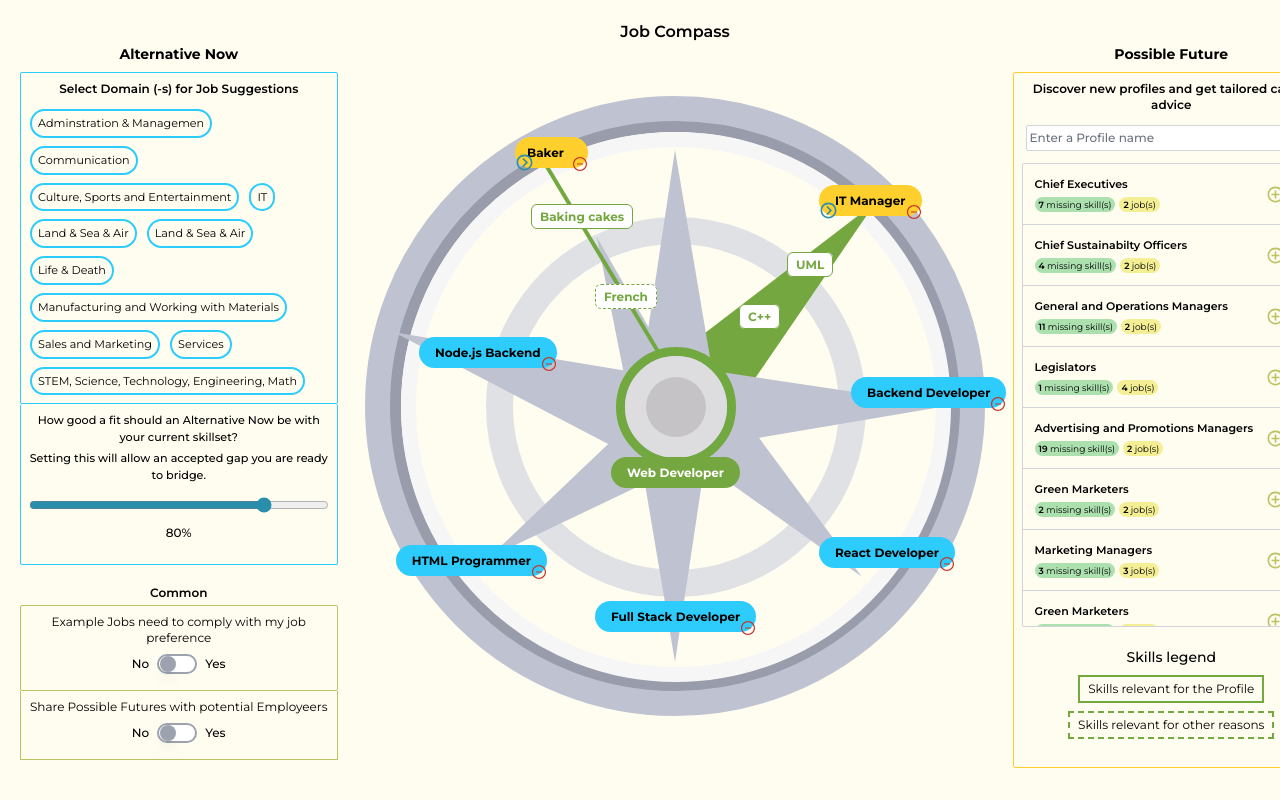
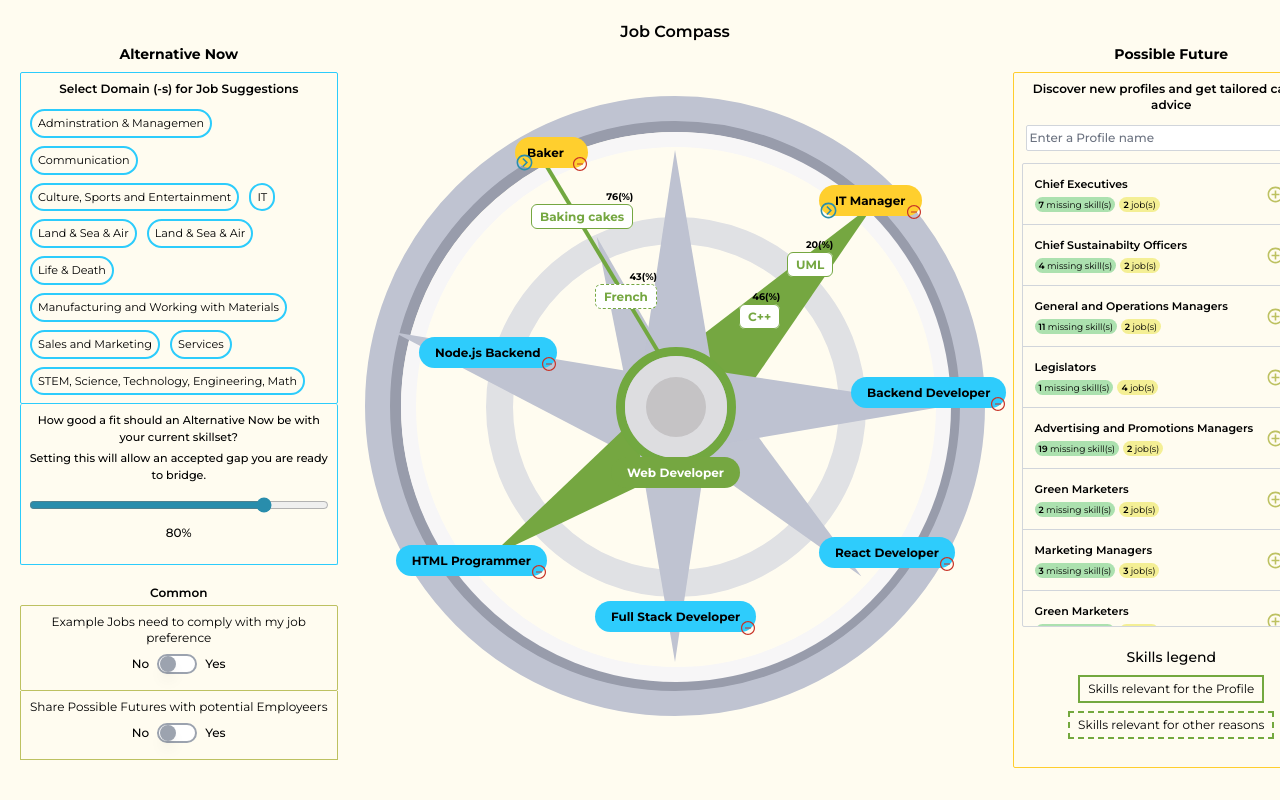
Before and after one commit to VictoriaAde/job-compass, a Next.js app: page / in a window 1280 px wide. Shown: the top 800 px of the page. Built offline with nearby package versions, Linux system fonts and the light colour scheme.

Commit message:
add percentage number to profile

```diff
--- a/app/_sections/compass.tsx
+++ b/app/_sections/compass.tsx
@@ -24,7 +24,7 @@ const Compass: React.FC = () => {
       {/* triangles */}
       <div className="absolute">
         <div className="custom_clip_path w-40 h-64 bg-[#BFC3D1] transform rotate-[-71deg] absolute top-24 left-[-10rem]"></div>
-        <div className="custom_clip_path w-40 h-64 bg-[#BFC3D1] transform rotate-[-124deg] absolute top-52 left-[-5rem]"></div>
+        <div className="custom_clip_path w-40 h-64 bg-[#75A741] transform rotate-[-124deg] absolute top-52 left-[-5rem]"></div>
         <div className="custom_clip_path w-36 h-56 bg-[#BFC3D1] transform rotate-[-20deg] absolute top-20 left-[-2rem]"></div>
         <div className="custom_clip_path w-40 h-64 bg-[#75A741] transform rotate-[44deg] absolute top-4 left-28"></div>
         <div className="custom_clip_path w-40 h-64 bg-[#BFC3D1] transform rotate-[135deg] absolute top-52 left-24"></div>
@@ -110,16 +110,25 @@ const Compass: React.FC = () => {
 
         {/* normal border */}
         <div className="absolute top-[-5rem] left-[-9rem]">
+          <span className="absolute top-[-14px] right-0  text-[0.6rem] text-black font-bold ">
+            76(%)
+          </span>
           <span className="border border-[#75A741] bg-white text-[#75A741] text-xs py-1 px-2 rounded-md font-bold whitespace-nowrap">
             Baking cakes
           </span>
         </div>
         <div className="absolute top-5 left-[4rem]">
+          <span className="absolute top-[-14px] right-0 text-[0.6rem] text-black font-bold ">
+            46(%)
+          </span>
           <span className="border border-[#75A741] bg-white text-[#75A741] text-xs py-1 px-2 rounded-md font-bold whitespace-nowrap">
             C++
           </span>
         </div>
         <div className="absolute top-[-2rem] left-28">
+          <span className="absolute top-[-14px] right-0 text-[0.6rem] text-black font-bold ">
+            20(%)
+          </span>
           <span className="border border-[#75A741] bg-white text-[#75A741] text-xs py-1 px-2 rounded-md font-bold whitespace-nowrap">
             UML
           </span>
@@ -127,6 +136,9 @@ const Compass: React.FC = () => {
 
         {/* Dotted border */}
         <div className="absolute top-0 left-[-5rem]">
+          <span className="absolute top-[-14px] right-0 text-[0.6rem] text-black font-bold ">
+            43(%)
+          </span>
           <span className="border border-[#75A741] border-dashed bg-white text-[#75A741] text-xs py-1 px-2 rounded-md font-bold whitespace-nowrap">
             French
           </span>
```
